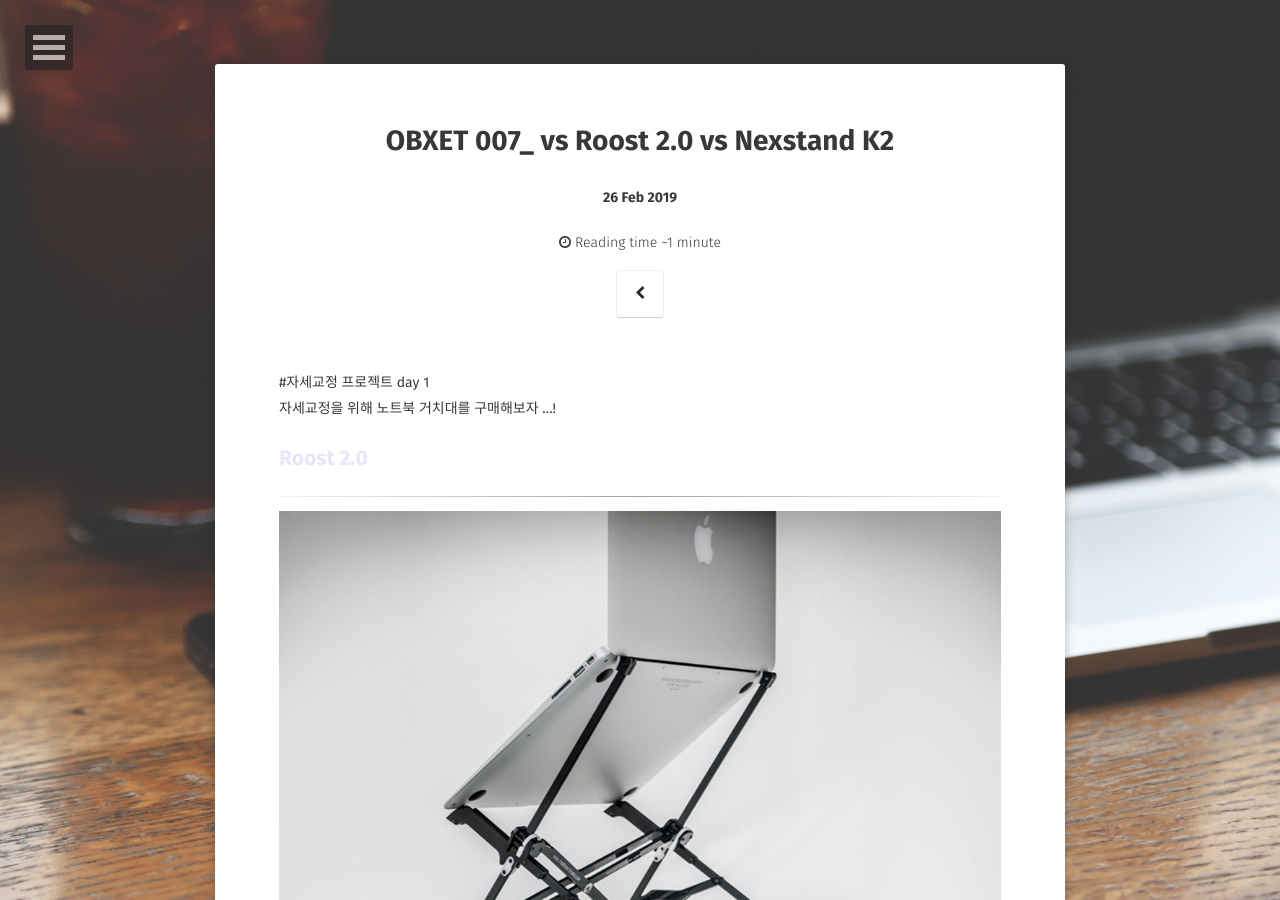
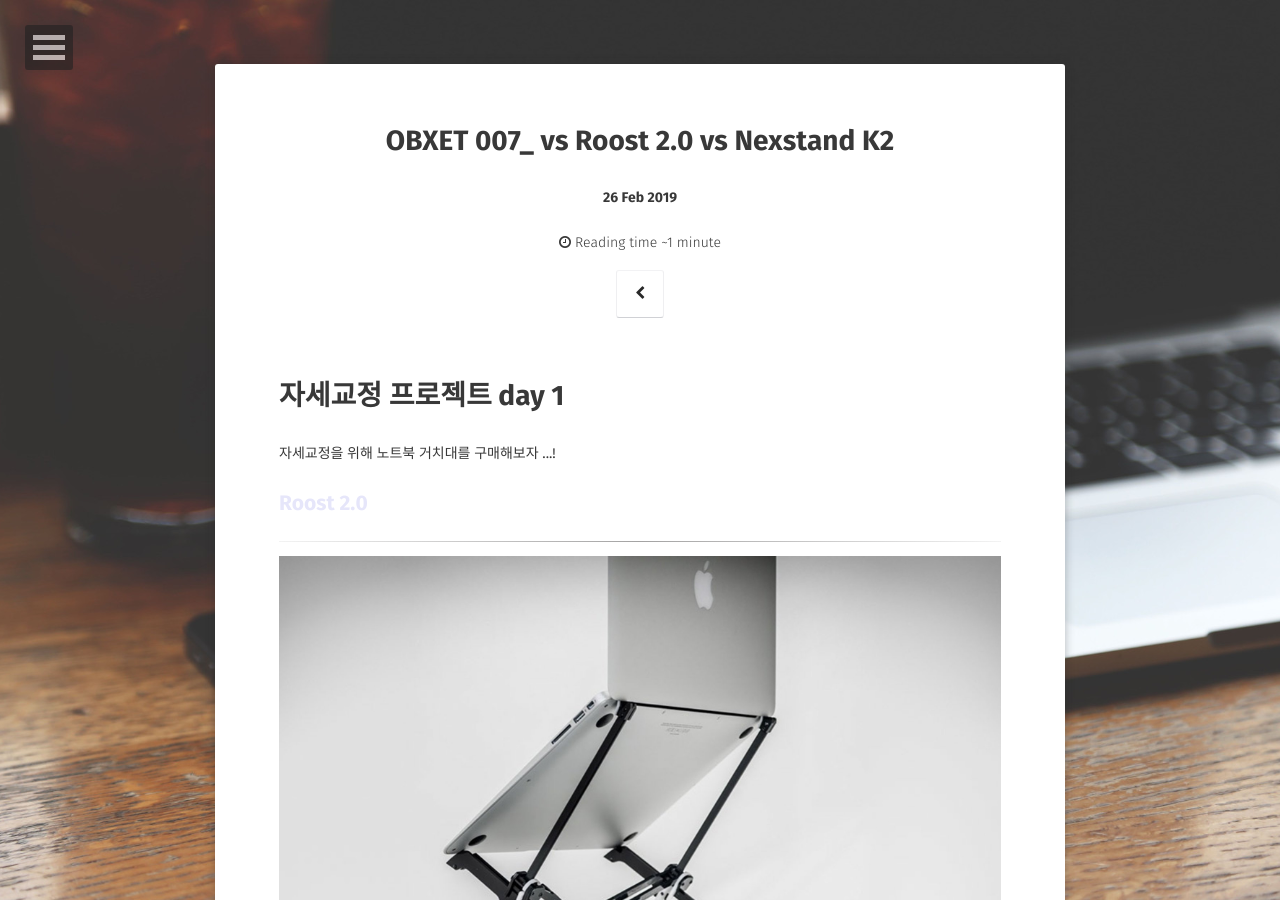
Before and after one commit to sg-goldgust/sg-goldgust.github.io, a Jekyll site: the page built from _posts/2019-03-02-자세교정 프로젝트 01.md, in a window 1280 px wide and 900 px high. Built offline with Jekyll 4.4.1, drawn with Linux system fonts in a browser that asks for light colours; some web fonts are replaced; comment, search, counter and statistics services are not loaded.

Commit message:
modify(2) 자세교정 01

```diff
--- a/_posts/2019-03-02-자세교정 프로젝트 01.md
+++ b/_posts/2019-03-02-자세교정 프로젝트 01.md
@@ -11,8 +11,8 @@ tag:
 comments: true
 ---
 
-#자세교정 프로젝트 day 1
-자세교정을 위해 노트북 거치대를 구매해보자 ...!
+<h1>자세교정 프로젝트 day 1  </h1>
+<p>자세교정을 위해 노트북 거치대를 구매해보자 ...!</p>
 
 <html>
 <head title = "OBXET 007_ vs Roost 2.0 vs Nexstand K2">
@@ -35,13 +35,13 @@ comments: true
 		<h2> OBXET_007 </h2>
 		<hr />
 		<p>Nexstnad K2 구매 후기 중에서 가장 크게 걸리는 점은..<br/>
-        	<i>디자인이 외부에서 사용하기 부담스럽다는 점 </i><br/>
+        	<br/><i>디자인이 외부에서 사용하기 부담스럽다는 점 </i>			<br/>
             <i>플라스틱 냄새가 심하다는 점 </i><br/>
-
+            <br/>
             결국 11-15인치의 노트북 유저에게 보다 편한 각도로 스크린을 			볼 수 있도록 해준다는 OBXET_007을 선택하였다.
         </p>
 		<img src = "..\assets\img\OBXET 007.jpg" alt = "그림이 			존재하지 않습니다." width = "600"/>
-        <p style =  "color : Lavender">
+        <p style =  "color : MediumPurple">
         	단순하고 심플한 디자인에 .. 패널의 소재도 포르투칼 삼림에서 			자란 소나무로 제작된 우드패널이다 !!
         </p>
         <p>
```
